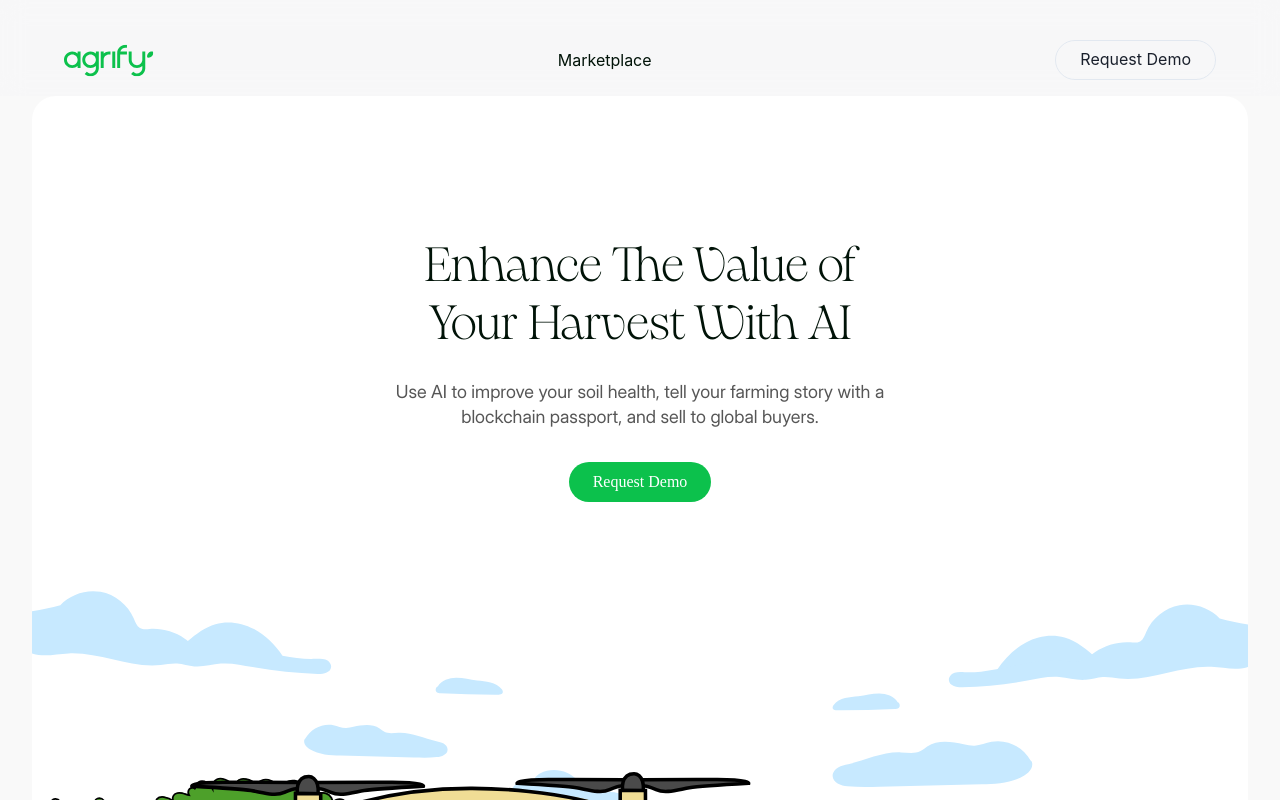
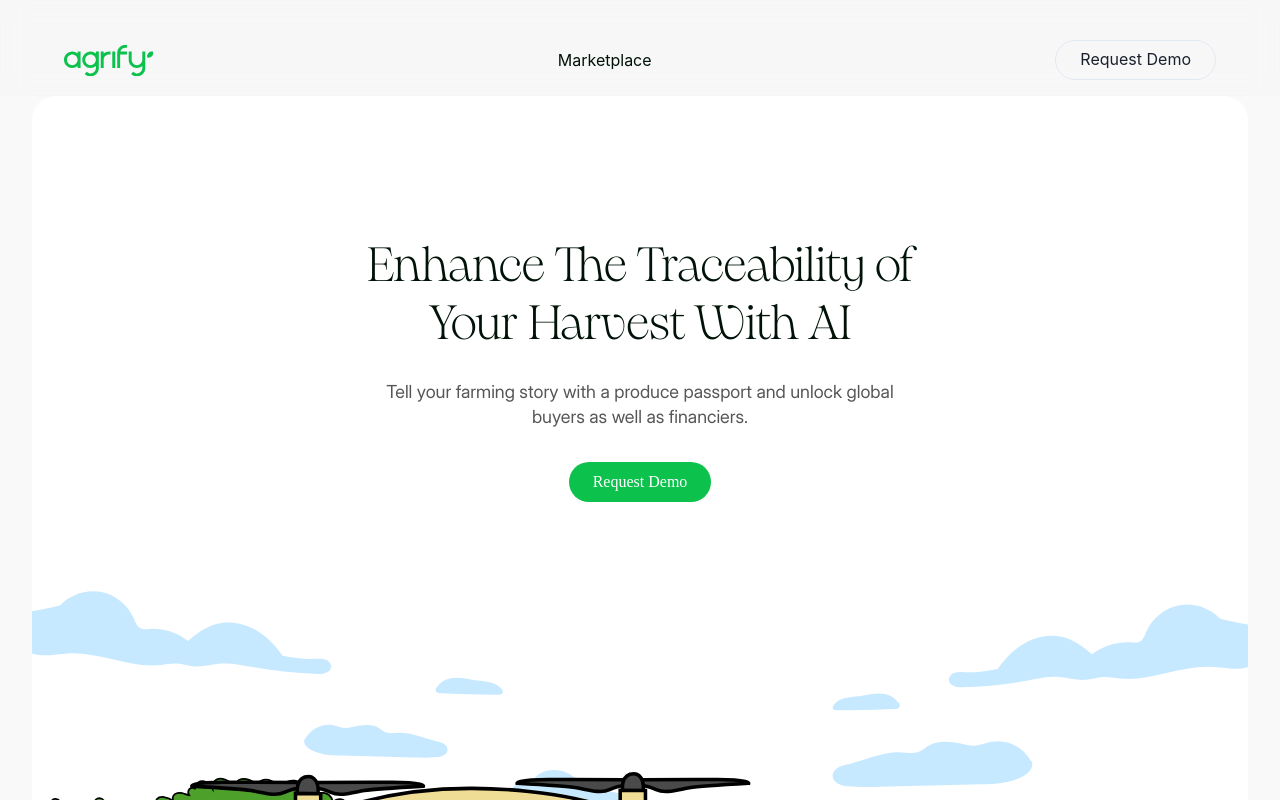
Before and after one commit to Agrify-Protocol/agrify-landing-v4, a Next.js app: page / in a window 1280 px wide. Shown: the top 800 px of the page. Built offline with nearby package versions, Linux system fonts and the light colour scheme.

Commit message:
chore: update hero copies

```diff
--- a/src/components/sections/Hero/index.tsx
+++ b/src/components/sections/Hero/index.tsx
@@ -31,7 +31,7 @@ const Hero = () => {
           as="h2"
           color="brand.primaryBlack"
         >
-          Enhance The Value of
+          Enhance The Traceability of
           <br />Your Harvest With AI
         </Text>
         <Text
@@ -45,8 +45,7 @@ const Hero = () => {
           mb={8}
           color="brand.secondaryForeGround"
         >
-          Use AI to improve your soil health, tell your farming story with a
-          blockchain passport, and sell to global buyers.
+          Tell your farming story with a produce passport and unlock global buyers as well as financiers.
         </Text>
         {/* <Button
           variant="solid"
```
